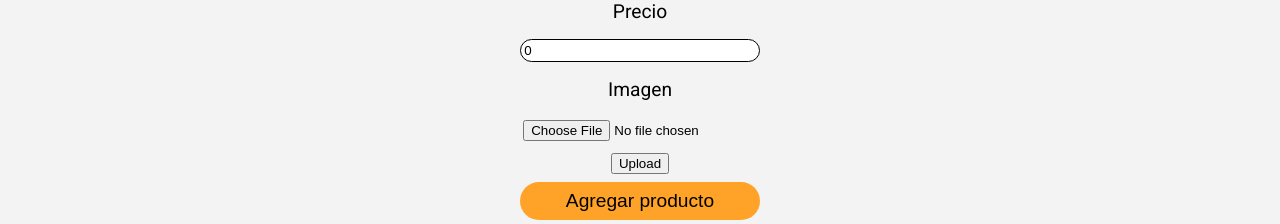
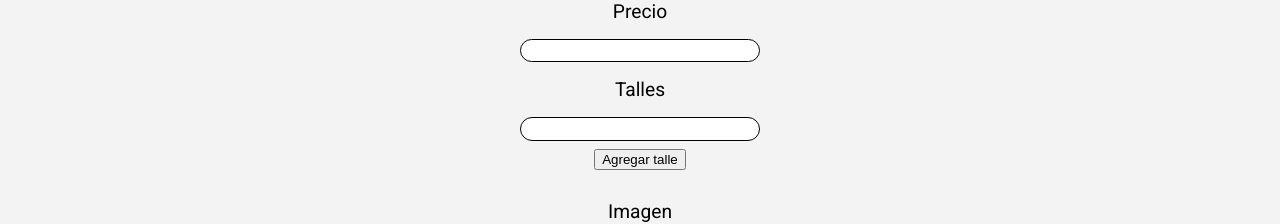
Before and after one commit to marcoluchi11/magostore, a React (Create React App) app: page /admin in a window 1280 px wide. Shown: the part 593-817 px from the top of the page. Built offline with nearby package versions, Linux system fonts and the light colour scheme.

Commit message:
added sizes on admin

```diff
--- a/src/components/FormAdmin.js
+++ b/src/components/FormAdmin.js
@@ -36,17 +36,30 @@ const Formulario = styled.form`
     font-size: 1.2rem;
   }
 `;
-
+const Container = styled.div`
+  display: flex;
+  flex-direction: row;
+  justify-content: space-between;
+  flex-wrap: wrap;
+  margin: 0.7rem;
+  p {
+    background-color: #ffa328;
+    margin: 0.4rem;
+    padding: 0.6rem;
+    border: 1.5px solid #000;
+  }
+`;
 const FormAdmin = () => {
   const [url, setUrl] = useState("");
   const [image, setImage] = useState(null);
   const [data, setData] = useState({
     title: "",
     description: "",
-    price: 0,
+    price: "",
+    size: [],
   });
   const [upload, setUpload] = useState(false);
-
+  const [size, setSize] = useState("");
   useEffect(() => {
     if (upload) {
       fire
@@ -79,7 +92,7 @@ const FormAdmin = () => {
       .add({ ...data, id: nanoid(), imagen: url })
       .then(() => {
         console.log("Value successfully written!");
-        setData({ title: "", description: "", price: 0 });
+        setData({ title: "", description: "", price: 0, size: [] });
         setImage(null);
         setUrl("");
         setUpload(false);
@@ -95,6 +108,13 @@ const FormAdmin = () => {
     if (e.target.files[0]) {
       setImage(e.target.files[0]);
     }
+  };
+  const handleTalle = (e) => setSize(e.target.value);
+  const addTalle = (e) => {
+    e.preventDefault();
+    const sizetoadd = size;
+    setData({ ...data, size: [...data.size, sizetoadd] });
+    setSize("");
   };
   return (
     <Formulario onSubmit={handleSubmit}>
@@ -125,12 +145,26 @@ const FormAdmin = () => {
         type="number"
         value={data.price}
       />
+      <label htmlFor="talles">Talles</label>
+      <input
+        autoComplete="off"
+        onChange={handleTalle}
+        type="text"
+        id="talles"
+        value={size}
+      />
+      <button onClick={addTalle}>Agregar talle</button>
+      {/* Recorro el array de talle */}
+      <Container>
+        {data.size.map((talle) => (
+          <p key={nanoid()}>{talle}</p>
+        ))}
+      </Container>
       <label htmlFor="image" name="image">
         Imagen
       </label>
-
       <input onChange={handleImage} type="file" name="image" id="image" />
-
+      {/* Boton upload sube la imagen y luego agregar mete la url en la db */}
       <button onClick={handleUpload}>Upload</button>
       <input type="submit" value="Agregar producto" />
     </Formulario>
```
